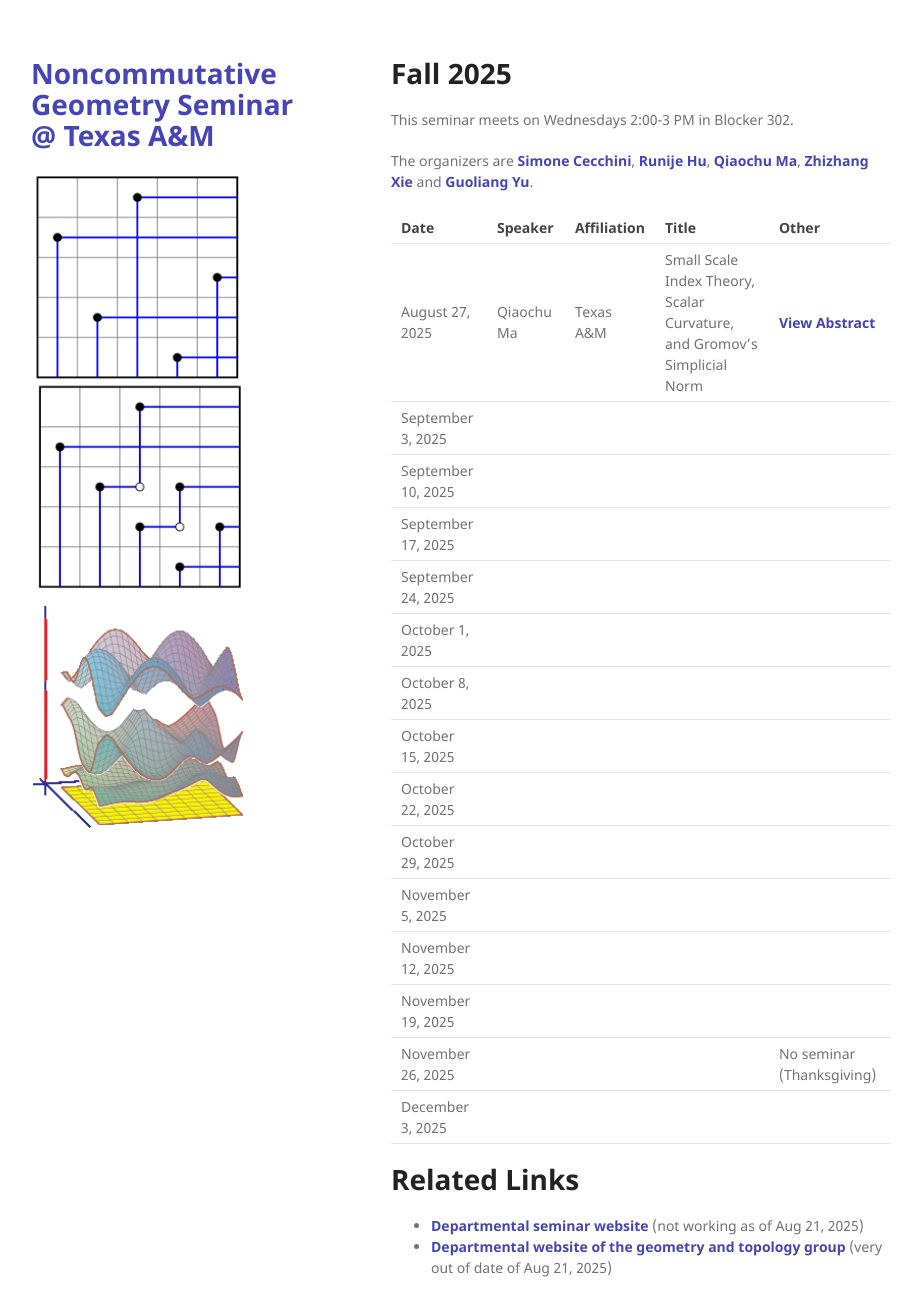
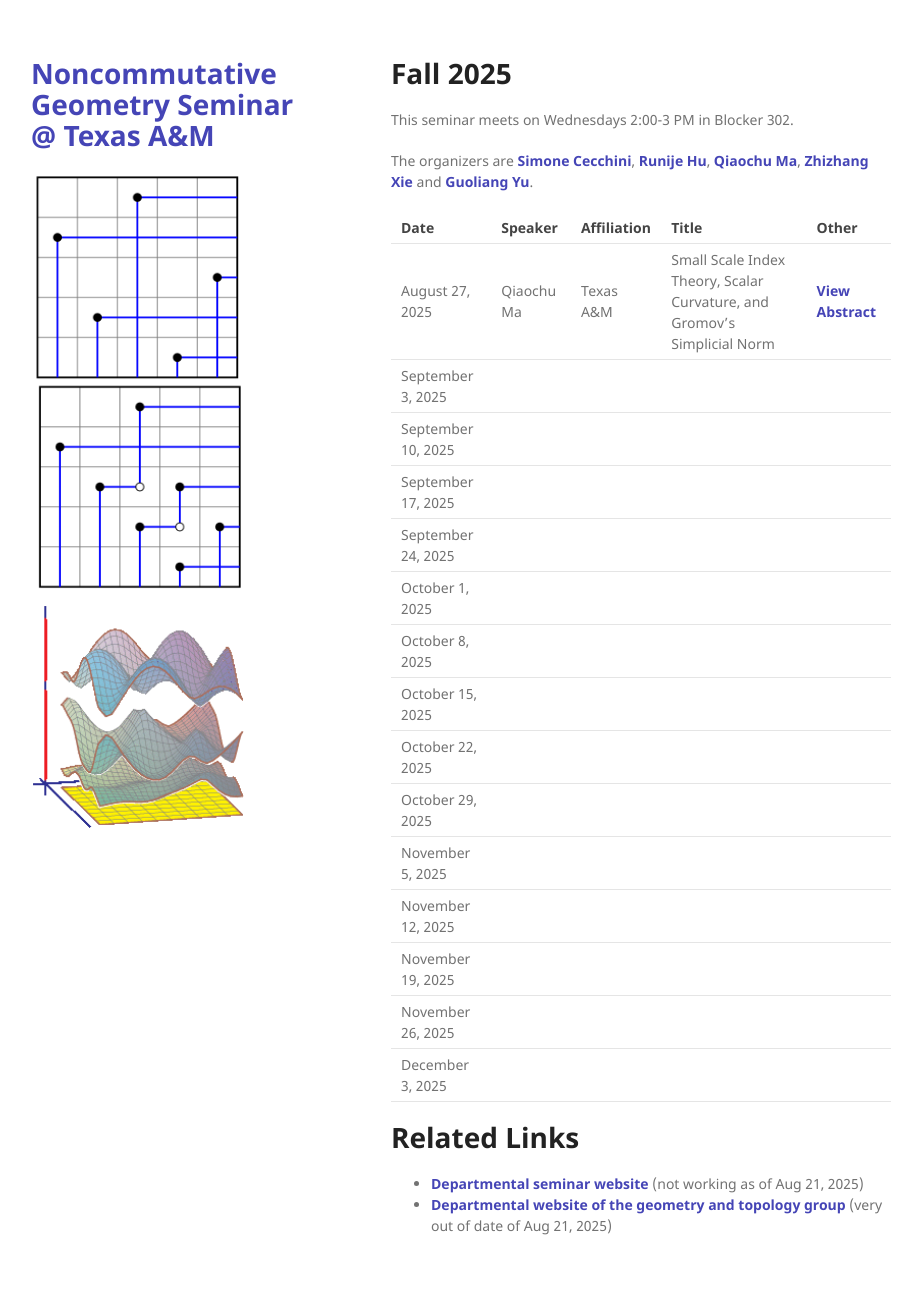
Before and after one commit to tamu-seminar/noncommutative-geometry, a Jekyll site: the page built from index.md, in a window 1280 px wide and 1348 px high. Shown: the top 1316 px of the window, without its empty margins (179-1101 px from the left). Built offline with Jekyll 4.4.1, drawn with Linux system fonts in a browser that asks for light colours.

Commit message:
Class before Thanksgiving

```diff
--- a/index.md
+++ b/index.md
@@ -36,7 +36,7 @@
 | November 5, 2025  |      |   |       |       |
 | November 12, 2025 |      |   |       |       |
 | November 19, 2025 |      |   |       |       |
-| November 26, 2025 |      |   |       |  No seminar (Thanksgiving)     |
+| November 26, 2025 |      |   |       |       |
 | December 3, 2025  |      |   |       |       |
 
 
```
